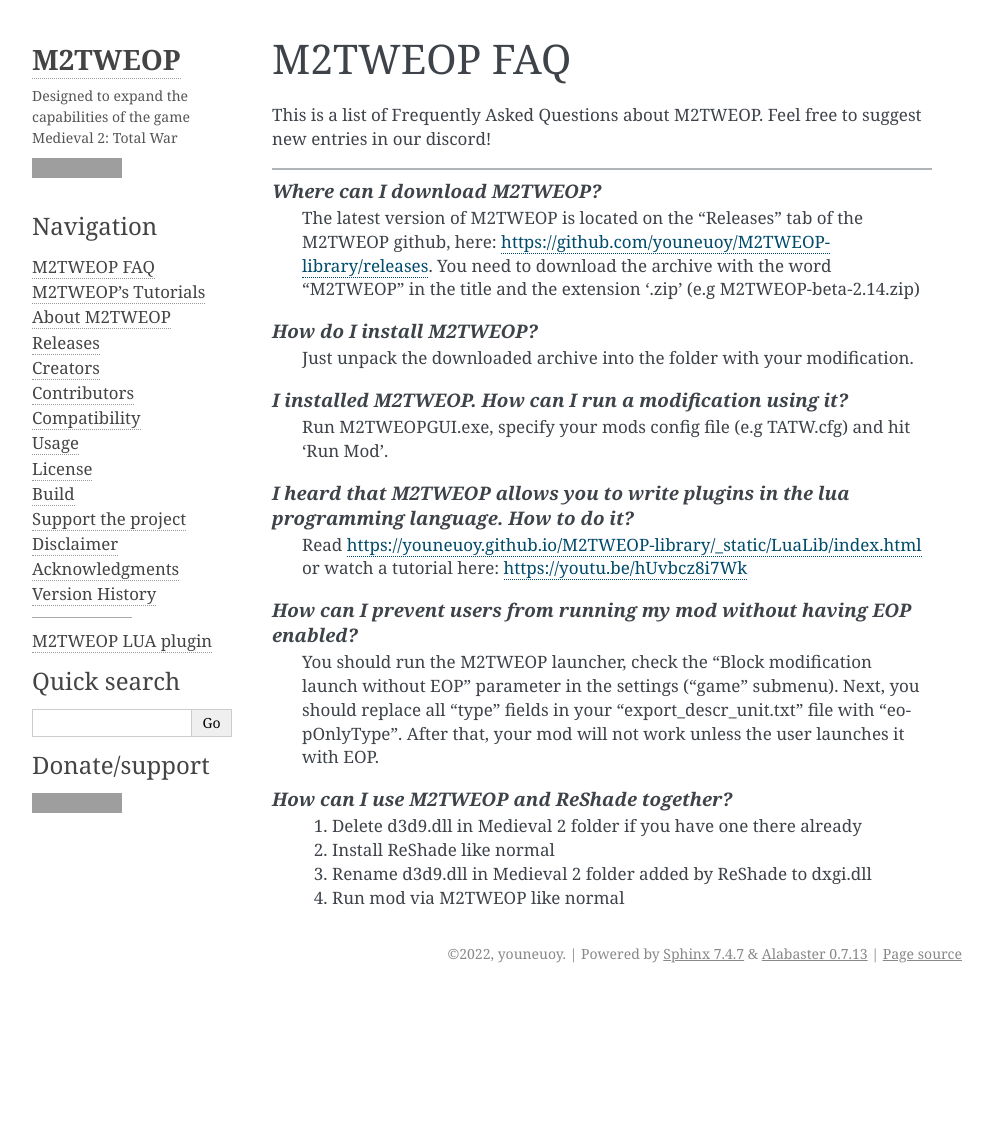
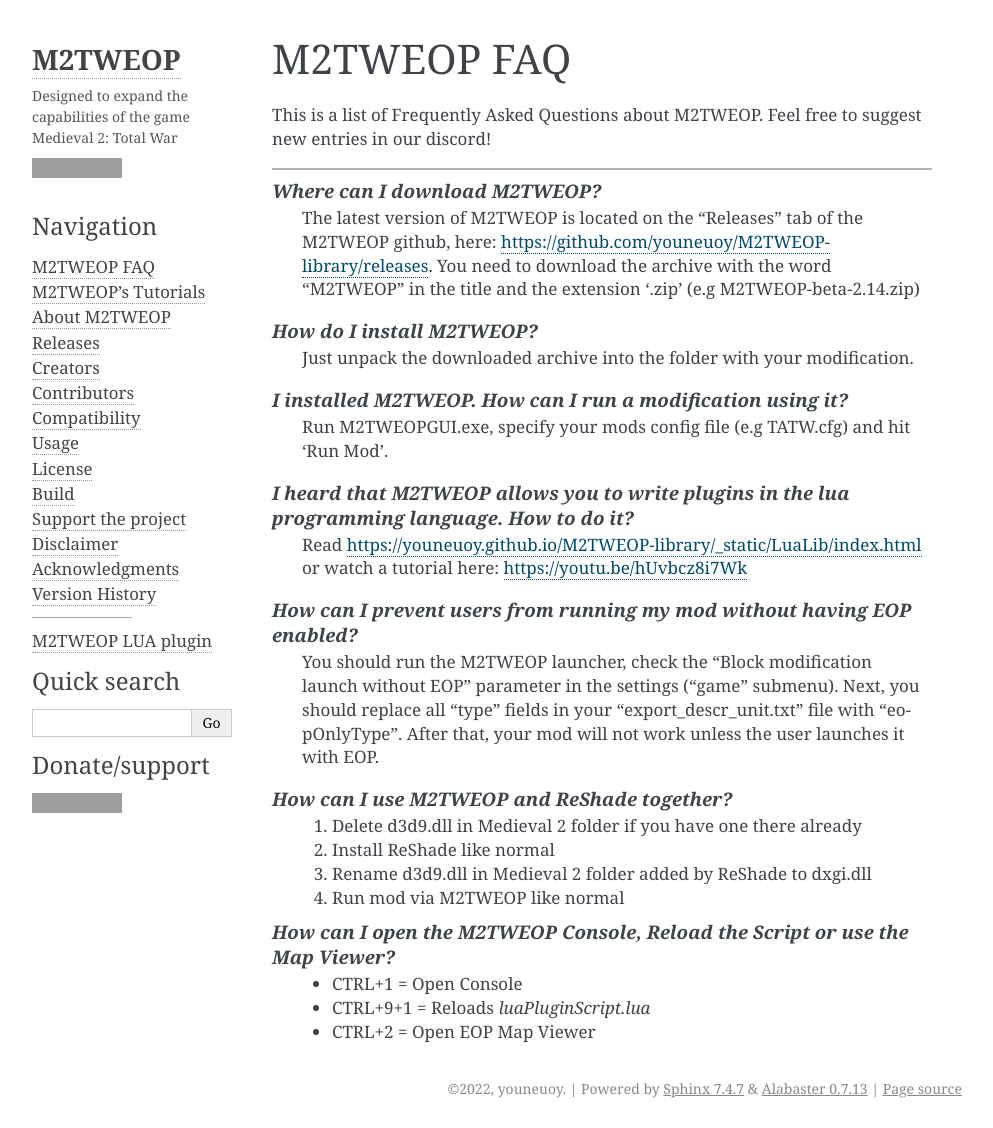
Before and after one commit to youneuoy/M2TWEOP-library, a Sphinx documentation site: the page built from documentationGenerator/EOPDocs/source/faq.rst, in a window 1280 px wide and 1128 px high, cut to the strip 0-1128 px from the top of the window. Shown: the whole strip, without its empty margins (148-1141 px from the left). Built offline with Sphinx 7.4.7, drawn with Linux system fonts in a browser that asks for light colours; grey boxes are pictures that could not be loaded.

Commit message:
Documentation: Update FAQ with keybinds

```diff
--- a/documentationGenerator/EOPDocs/source/faq.rst
+++ b/documentationGenerator/EOPDocs/source/faq.rst
@@ -28,3 +28,8 @@ suggest new entries in our discord!
 		2. Install ReShade like normal
 		3. Rename d3d9.dll in Medieval 2 folder added by ReShade to dxgi.dll
 		4. Run mod via M2TWEOP like normal
+
+	*How can I open the M2TWEOP Console, Reload the Script or use the Map Viewer?*
+		* CTRL+1 = Open Console
+		* CTRL+9+1 = Reloads `luaPluginScript.lua`
+		* CTRL+2 = Open EOP Map Viewer
```
Also changed, not shown: 1 other file.
